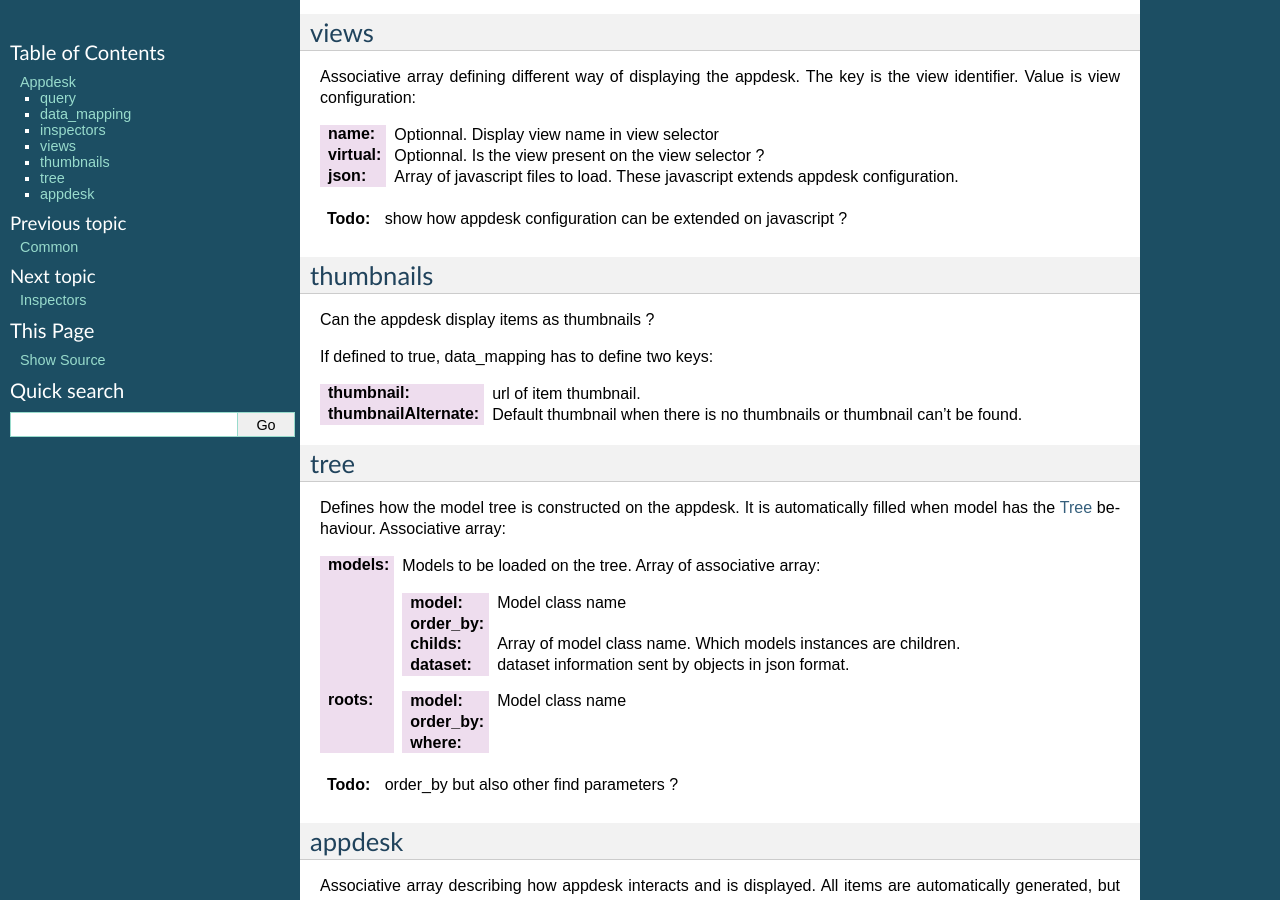
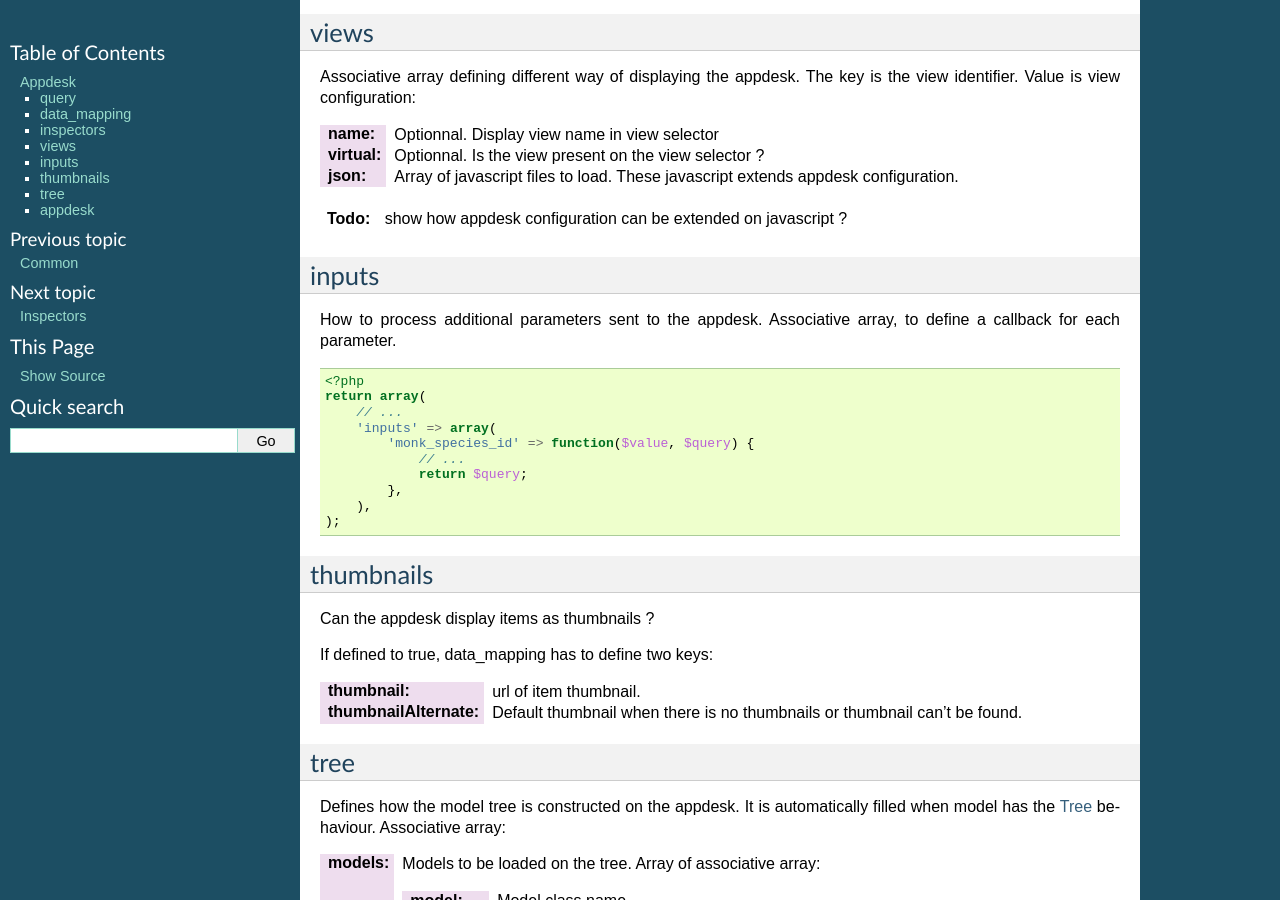
Before and after one commit to vrcAlbert/documentation-api, a Sphinx documentation site: the page built from source/php/configuration/application/appdesk.rst, in a window 1280 px wide and 900 px high, scrolled down 1524 px. Built offline with Sphinx 7.4.7, drawn with Linux system fonts in a browser that asks for light colours; cross-references to code outside the pages are shown as plain code.

Commit message:
inputs example

```diff
--- a/source/php/configuration/application/appdesk.rst
+++ b/source/php/configuration/application/appdesk.rst
@@ -95,6 +95,24 @@ Associative array defining different way of displaying the appdesk. The key is t
 
 .. todo:: show how appdesk configuration can be extended on javascript ?
 
+inputs
+*****
+
+How to process additional parameters sent to the appdesk. Associative array, to define a callback for each parameter.
+
+.. code-block:: php
+
+    <?php
+    return array(
+        // ...
+        'inputs' => array(
+            'monk_species_id' => function($value, $query) {
+                // ...
+                return $query;
+            },
+        ),
+    );
+
 thumbnails
 **********
 
```
